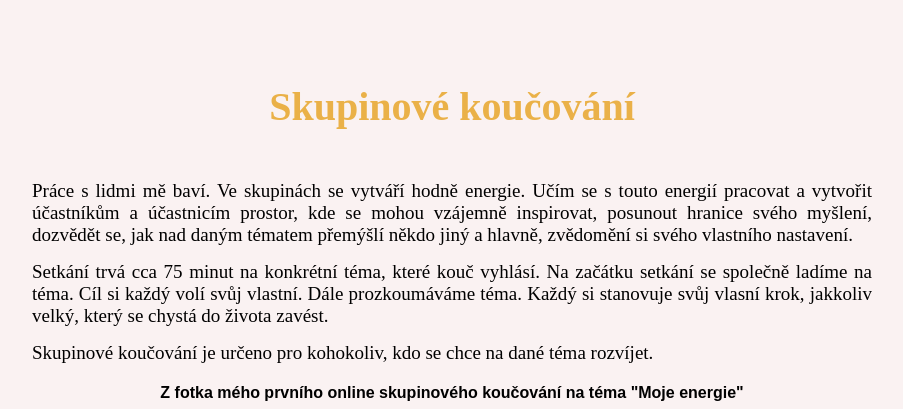
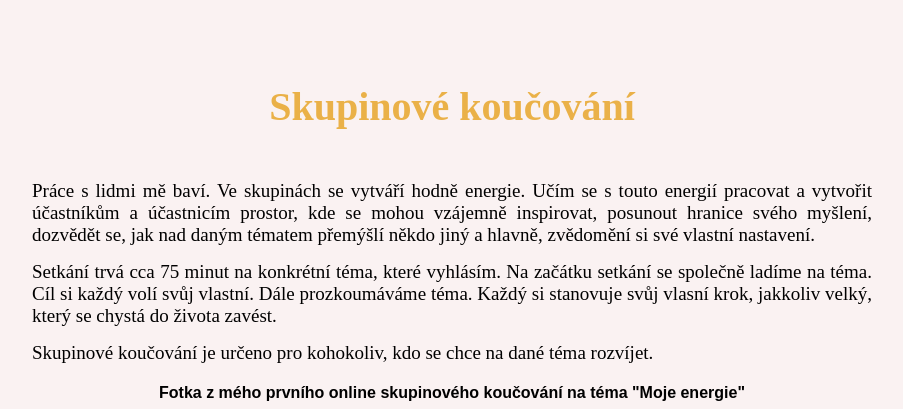
Before and after one commit to chovancovak/permakultura, an Eleventy site: page koucovani.html in a window 1280 px wide. Shown: the part 2705-3114 px from the top of the page, without its empty margins (148-1051 px from the left). Built offline with nearby package versions, Linux system fonts and the light colour scheme; Eleventy itself is replaced by a stand-in of ours; files that its build step writes are made by us from their sources; grey boxes are pictures that could not be loaded.

Commit message:
oprava překlepů

```diff
--- a/koucovani.html
+++ b/koucovani.html
@@ -197,11 +197,11 @@ využít ve prospěch Země a trvale udržitelného života.</p>
 <p class="p-koucovani">
     Práce s lidmi mě baví. Ve skupinách se vytváří hodně energie. Učím se s touto energií pracovat a vytvořit účastníkům a účastnicím
     prostor, kde se mohou vzájemně inspirovat, posunout hranice svého myšlení, dozvědět se, jak nad daným tématem přemýšlí někdo jiný a hlavně,
-     zvědomění si svého vlastního nastavení.
+     zvědomění si své vlastní nastavení.
 </p>
 
 <p class="p-koucovani">
-    Setkání trvá cca 75 minut na konkrétní téma, které kouč vyhlásí. Na začátku setkání se společně
+    Setkání trvá cca 75 minut na konkrétní téma, které vyhlásím. Na začátku setkání se společně
     ladíme na téma. Cíl si každý volí svůj vlastní. Dále prozkoumáváme téma. Každý si stanovuje
     svůj vlasní krok, jakkoliv velký, který se chystá do života zavést.
 </p>
@@ -211,7 +211,7 @@ využít ve prospěch Země a trvale udržitelného života.</p>
 </p>
 
 
-<p class="koucovani_skupinove_popisek"> Z fotka mého prvního online skupinového koučování na téma "Moje energie"</p>
+<p class="koucovani_skupinove_popisek"> Fotka z mého prvního online skupinového koučování na téma "Moje energie"</p>
 <img class="img-skupinove-koucovani" src="/img/koucovani/foto prvni skupinove skoucovani energie.png" alt="">
 
 
```
